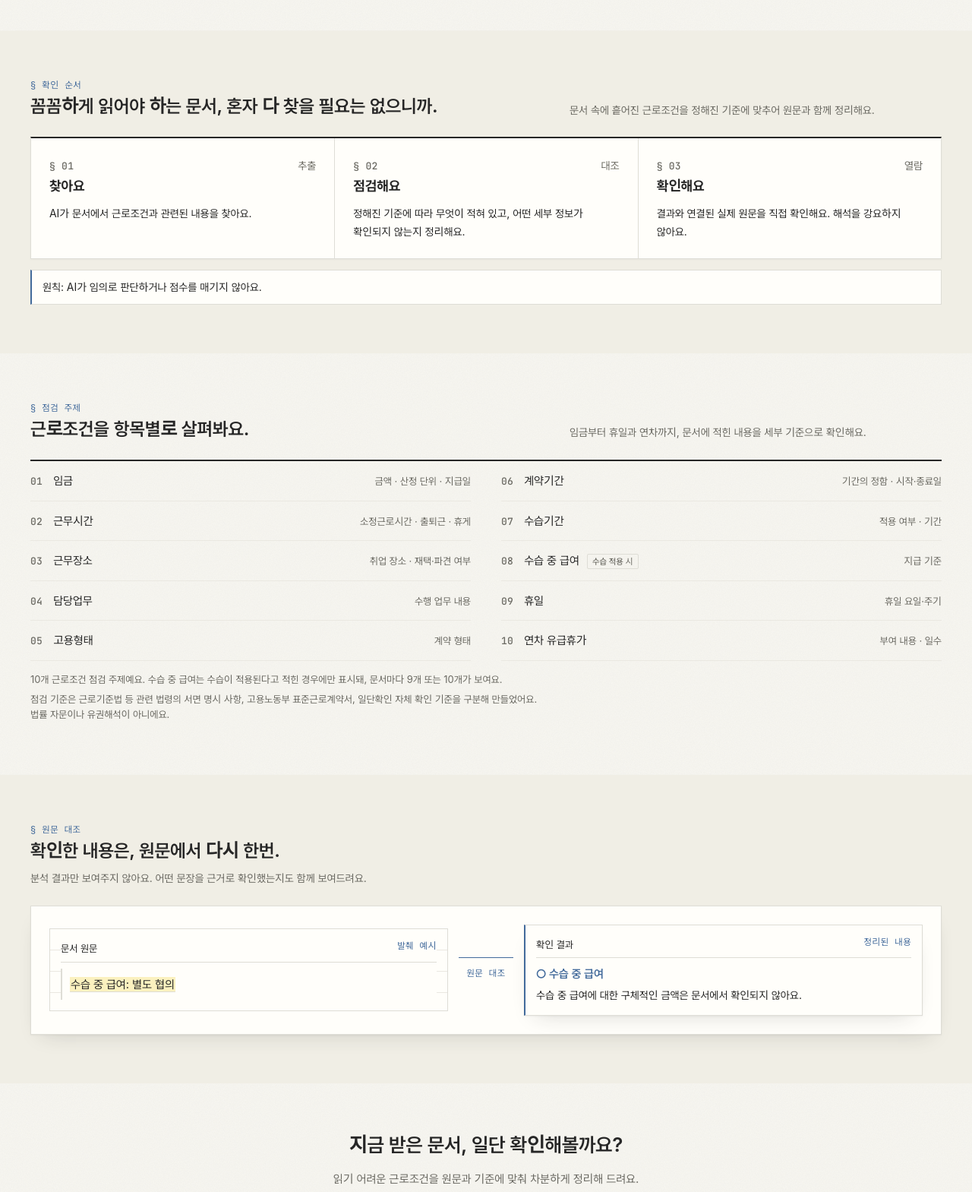
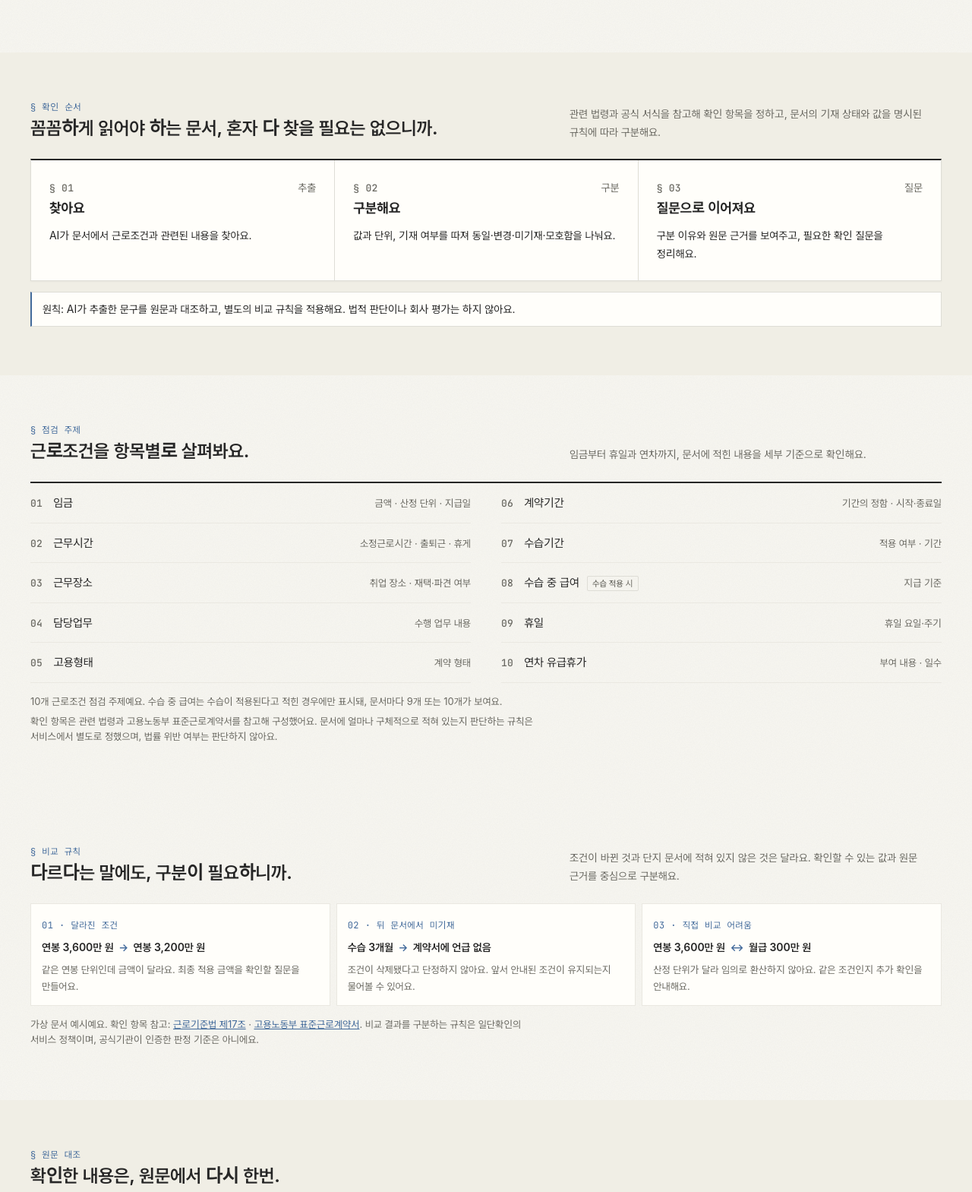
Before and after one commit to dbduddms39-droid/test, a website with bundled scripts: page public/index.html in a window 1280 px wide. Shown: the part 625-2194 px from the top of the page at 76% size. Built offline with nearby package versions, Linux system fonts and the light colour scheme; files whose address does not match are found by name; a web font is replaced by a local one.

Commit message:
Explain evidence-based comparison rules and surface follow-up questions

```diff
--- a/public/app.js
+++ b/public/app.js
@@ -1123,8 +1123,8 @@ function renderCompare() {
     el('div', { class: 'cmp-item-head' }, el('h3', {}, item.label), statusBadge(item.state, item.stateLabel)),
     ...item.facets.map((f) => el('div', { class: `cmp-facet is-${f.state}` },
       el('div', { class: 'cmp-facet-head' }, el('span', { class: 'cmp-facet-label' }, f.label), statusBadge(f.state, f.stateLabel)),
-      el('div', { class: 'cmp-sides' }, compareSide(A, f.a), compareSide(B, f.b)),
-      el('p', { class: 'cmp-note' }, f.note))))));
+      el('p', { class: 'cmp-note' }, el('strong', {}, '이렇게 구분한 이유 · '), f.note),
+      el('div', { class: 'cmp-sides' }, compareSide(A, f.a), compareSide(B, f.b)))))));
 
   const questions = buildCompareQuestions(c);
   renderQuestions($('#compare-question-list'), questions);
--- a/public/index.html
+++ b/public/index.html
@@ -22,7 +22,7 @@
         <div class="hero-copy">
           <p class="eyebrow"><span class="mono-meta">§ 문서</span><span>채용공고 · 오퍼·합격 안내 · 근로계약서</span></p>
           <h1 class="hero-title">입사 전, 근로조건부터<br><mark class="hero-mark">일단 확인</mark>하세요.</h1>
-          <p class="lead">채용공고·오퍼 안내·근로계약서를 비교하고, 회사에 확인할 질문까지 정리해요. 문서에 적힌 사실과 원문 근거를 보여 드려요.</p>
+          <p class="lead">채용공고·오퍼 안내·근로계약서 중 두 문서를 비교하거나 근로계약서 한 장을 확인하세요. 어떤 조건이 왜 다른지 원문으로 보여주고, 회사에 물어볼 질문까지 정리해요.</p>
           <div class="hero-actions">
             <a href="#/compare" class="btn-primary btn-auto" id="landing-compare">근로조건 비교하기 →</a>
             <a href="#/input" class="btn-editorial btn-auto" id="landing-start">근로계약서 확인하기</a>
@@ -56,14 +56,14 @@
             <p class="mono-meta">§ 확인 순서</p>
             <h2 id="workflow-title">꼼꼼하게 읽어야 하는 문서, 혼자 다 찾을 필요는 없으니까.</h2>
           </div>
-          <p class="muted">문서 속에 흩어진 근로조건을 정해진 기준에 맞추어 원문과 함께 정리해요.</p>
+          <p class="muted">관련 법령과 공식 서식을 참고해 확인 항목을 정하고, 문서의 기재 상태와 값을 명시된 규칙에 따라 구분해요.</p>
         </div>
         <ol class="steps">
           <li><p class="step-index"><span class="mono-index">§ 01</span><span>추출</span></p><h3>찾아요</h3><p>AI가 문서에서 근로조건과 관련된 내용을 찾아요.</p></li>
-          <li><p class="step-index"><span class="mono-index">§ 02</span><span>대조</span></p><h3>점검해요</h3><p>정해진 기준에 따라 무엇이 적혀 있고, 어떤 세부 정보가 확인되지 않는지 정리해요.</p></li>
-          <li><p class="step-index"><span class="mono-index">§ 03</span><span>열람</span></p><h3>확인해요</h3><p>결과와 연결된 실제 원문을 직접 확인해요. 해석을 강요하지 않아요.</p></li>
+          <li><p class="step-index"><span class="mono-index">§ 02</span><span>구분</span></p><h3>구분해요</h3><p>값과 단위, 기재 여부를 따져 동일·변경·미기재·모호함을 나눠요.</p></li>
+          <li><p class="step-index"><span class="mono-index">§ 03</span><span>질문</span></p><h3>질문으로 이어져요</h3><p>구분 이유와 원문 근거를 보여주고, 필요한 확인 질문을 정리해요.</p></li>
         </ol>
-        <p class="principle">원칙: AI가 임의로 판단하거나 점수를 매기지 않아요.</p>
+        <p class="principle">원칙: AI가 추출한 문구를 원문과 대조하고, 별도의 비교 규칙을 적용해요. 법적 판단이나 회사 평가는 하지 않아요.</p>
       </section>
 
       <section class="landing-section" aria-labelledby="topics-title">
@@ -87,7 +87,35 @@
           <li><span class="mono-index">10</span><span class="topic-name">연차 유급휴가</span><span class="topic-hint">부여 내용 · 일수</span></li>
         </ol>
         <p class="muted small">10개 근로조건 점검 주제예요. 수습 중 급여는 수습이 적용된다고 적힌 경우에만 표시돼, 문서마다 9개 또는 10개가 보여요.</p>
-        <p class="muted small">점검 기준은 근로기준법 등 관련 법령의 서면 명시 사항, 고용노동부 표준근로계약서, 일단확인 자체 확인 기준을 구분해 만들었어요. 법률 자문이나 유권해석이 아니에요.</p>
+        <p class="muted small">확인 항목은 관련 법령과 고용노동부 표준근로계약서를 참고해 구성했어요. 문서에 얼마나 구체적으로 적혀 있는지 판단하는 규칙은 서비스에서 별도로 정했으며, 법률 위반 여부는 판단하지 않아요.</p>
+      </section>
+
+      <section class="landing-section" aria-labelledby="criteria-title">
+        <div class="band-head">
+          <div>
+            <p class="mono-meta">§ 비교 규칙</p>
+            <h2 id="criteria-title">다르다는 말에도, 구분이 필요하니까.</h2>
+          </div>
+          <p class="muted">조건이 바뀐 것과 단지 문서에 적혀 있지 않은 것은 달라요. 확인할 수 있는 값과 원문 근거를 중심으로 구분해요.</p>
+        </div>
+        <div class="criteria-examples" aria-label="두 문서 비교 기준 예시">
+          <div class="criteria-example">
+            <span class="mono-meta">01 · 달라진 조건</span>
+            <p class="criteria-values">연봉 3,600만 원 <span aria-hidden="true">→</span> 연봉 3,200만 원</p>
+            <p>같은 연봉 단위인데 금액이 달라요. 최종 적용 금액을 확인할 질문을 만들어요.</p>
+          </div>
+          <div class="criteria-example">
+            <span class="mono-meta">02 · 뒤 문서에서 미기재</span>
+            <p class="criteria-values">수습 3개월 <span aria-hidden="true">→</span> 계약서에 언급 없음</p>
+            <p>조건이 삭제됐다고 단정하지 않아요. 앞서 안내된 조건이 유지되는지 물어볼 수 있어요.</p>
+          </div>
+          <div class="criteria-example">
+            <span class="mono-meta">03 · 직접 비교 어려움</span>
+            <p class="criteria-values">연봉 3,600만 원 <span aria-hidden="true">↔</span> 월급 300만 원</p>
+            <p>산정 단위가 달라 임의로 환산하지 않아요. 같은 조건인지 추가 확인을 안내해요.</p>
+          </div>
+        </div>
+        <p class="muted small criteria-citation">가상 문서 예시예요. 확인 항목 참고: <a href="https://www.law.go.kr/법령/근로기준법/제17조" target="_blank" rel="noopener noreferrer">근로기준법 제17조</a> · <a href="https://www.moel.go.kr/info/etc/dataroom/view.do?bbs_seq=20250300356" target="_blank" rel="noopener noreferrer">고용노동부 표준근로계약서</a>. 비교 결과를 구분하는 규칙은 일단확인의 서비스 정책이며, 공식기관이 인증한 판정 기준은 아니에요.</p>
       </section>
 
       <section class="band" aria-labelledby="compare-title">
@@ -110,7 +138,7 @@
 
       <section class="landing-cta" aria-labelledby="cta-title">
         <h2 id="cta-title">지금 받은 문서, 일단 확인해볼까요?</h2>
-        <p class="muted">읽기 어려운 근로조건을 원문과 기준에 맞춰 차분하게 정리해 드려요.</p>
+        <p class="muted">문서 속 조건을 기준에 따라 구분하고, 원문으로 확인한 뒤 질문까지 정리해요.</p>
         <div class="cta-actions">
           <a href="#/compare" class="btn-primary btn-auto">근로조건 비교하기 →</a>
           <a href="#/input" class="btn-editorial btn-auto">근로계약서 확인하기</a>
@@ -339,6 +367,7 @@
         </div>
       </div>
       <p id="analysis-source" class="analysis-source"></p>
+      <p class="muted small">근로계약서의 주요 조건이 적혀 있는지, 얼마나 구체적으로 작성됐는지 확인한 결과예요. 관련 법령과 공식 서식을 참고해 항목을 구성했으며 법적 적합성은 판단하지 않아요.</p>
       <p id="input-source-note" class="input-source-note" hidden></p>
       <div class="result-grid">
         <div class="result-list">
@@ -379,6 +408,12 @@
       </div>
       <p id="compare-source" class="analysis-source"></p>
       <p id="compare-input-note" class="input-source-note" hidden></p>
+      <details class="criteria-method">
+        <summary>어떤 기준으로 구분했나요?</summary>
+        <p>각 문서에서 확인된 원문을 바탕으로 기재 여부, 값과 단위, 구체성을 비교해요. 값이 명확히 달라진 경우와 한쪽에 적혀 있지 않은 경우를 구분하고, 단위나 의미가 달라 직접 비교하기 어려우면 임의로 같은 조건 또는 변경된 조건이라고 판단하지 않아요.</p>
+        <p>항목 선정에는 관련 법령과 고용노동부 표준근로계약서를 참고했어요. 아래 구분 결과는 일단확인의 비교 규칙에 따른 것이며 법적 판단이나 공식기관의 인증 결과는 아니에요.</p>
+        <p class="criteria-method-links"><a href="https://www.law.go.kr/법령/근로기준법/제17조" target="_blank" rel="noopener noreferrer">근로기준법 제17조 ↗</a> · <a href="https://www.moel.go.kr/info/etc/dataroom/view.do?bbs_seq=20250300356" target="_blank" rel="noopener noreferrer">고용노동부 표준근로계약서 ↗</a></p>
+      </details>
 
       <section class="cmp-summary" aria-labelledby="cmp-summary-title">
         <h2 id="cmp-summary-title">핵심 차이</h2>
@@ -387,16 +422,16 @@
       </section>
 
       <section aria-labelledby="cmp-items-title">
-        <h2 id="cmp-items-title">항목별 비교</h2>
+        <h2 id="cmp-items-title">항목별 비교 · 구분 이유 · 원문 근거</h2>
         <p class="muted small">한쪽 문서에 적혀 있지 않은 조건은 바뀌거나 삭제된 것으로 보지 않아요. 원문 근거의 줄 번호는 각 문서의 줄이에요.</p>
         <ol class="cmp-list" id="cmp-list"></ol>
       </section>
 
       <section class="questions" id="compare-questions" aria-labelledby="compare-questions-title">
         <h2 id="compare-questions-title">회사에 확인할 질문</h2>
-        <p class="muted small">달라졌거나 모호한 조건, 문서에서 확인되지 않는 조건에 대한 질문이에요. 고쳐 쓰거나 필요한 질문만 골라 직접 보내 주세요.</p>
+        <p class="muted small">달라졌거나 새로 기재된 조건, 모호하거나 확인되지 않는 조건에 대한 질문 초안이에요. 원문을 확인하고 필요한 질문만 고쳐 쓰거나 골라 직접 보내 주세요.</p>
         <ol class="question-list" id="compare-question-list"></ol>
-        <p class="muted small" id="compare-no-questions" hidden>추가로 확인할 질문이 없어요. 두 문서에 같은 조건이 적혀 있거나 뒤 문서에 구체적으로 적혀 있어요.</p>
+        <p class="muted small" id="compare-no-questions" hidden>현재 비교 규칙에서 생성할 확인 질문이 없어요. 중요한 조건은 원문과 함께 직접 확인해 주세요.</p>
         <button type="button" class="btn-editorial btn-auto" data-copy-all="compare-question-list">질문 모두 복사</button>
       </section>
 
--- a/public/styles.css
+++ b/public/styles.css
@@ -641,3 +641,17 @@ button.evidence-chip:hover { border-color: var(--annot); }
 .cmp-evidence q { quotes: '“' '”'; overflow-wrap: anywhere; }
 .cmp-note { margin: 8px 0 0; font-size: 13px; color: var(--ink-2); }
 .cmp-facet.is-changed .cmp-note { color: var(--ink); }
+
+
+/* 확인 기준을 드러내는 안내: 기존 편집지 색상과 레이아웃 유지 */
+.criteria-examples { display: grid; grid-template-columns: repeat(3, minmax(0, 1fr)); gap: var(--space-sm); margin: var(--space-md) 0; }
+.criteria-example { min-width: 0; padding: 14px; background: var(--paper); border: 1px solid var(--rule-soft); }
+.criteria-example p { margin: 6px 0 0; font-size: 13px; color: var(--ink-2); }
+.criteria-example .criteria-values { font-size: 14px; font-weight: 600; color: var(--ink); overflow-wrap: anywhere; }
+.criteria-example .criteria-values span { color: var(--annot); padding: 0 3px; }
+.criteria-citation { margin: var(--space-sm) 0 0; }
+.criteria-method { margin: var(--space-md) 0; padding: 12px 16px; background: var(--paper); border: 1px solid var(--rule-soft); }
+.criteria-method summary { font-weight: 600; cursor: pointer; }
+.criteria-method p { color: var(--ink-2); font-size: 13px; line-height: 1.7; margin: var(--space-sm) 0 0; }
+.cmp-note strong { color: var(--annot); font-weight: 600; }
+@media (max-width: 767px) { .criteria-examples { grid-template-columns: 1fr; } }
```
Also changed, not shown: public/questions.js (+10 -3 lines), test/questions.test.js (+21 -2 lines).
